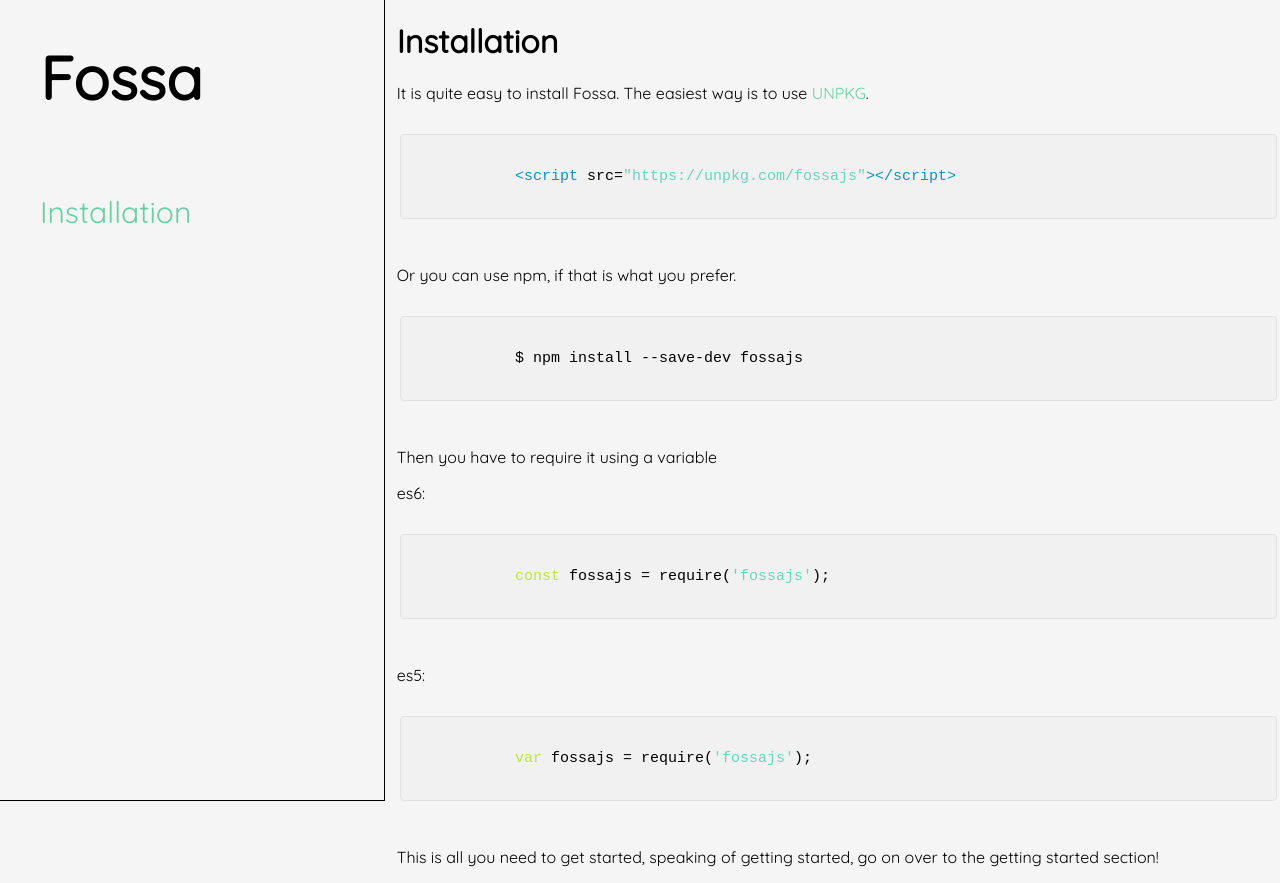
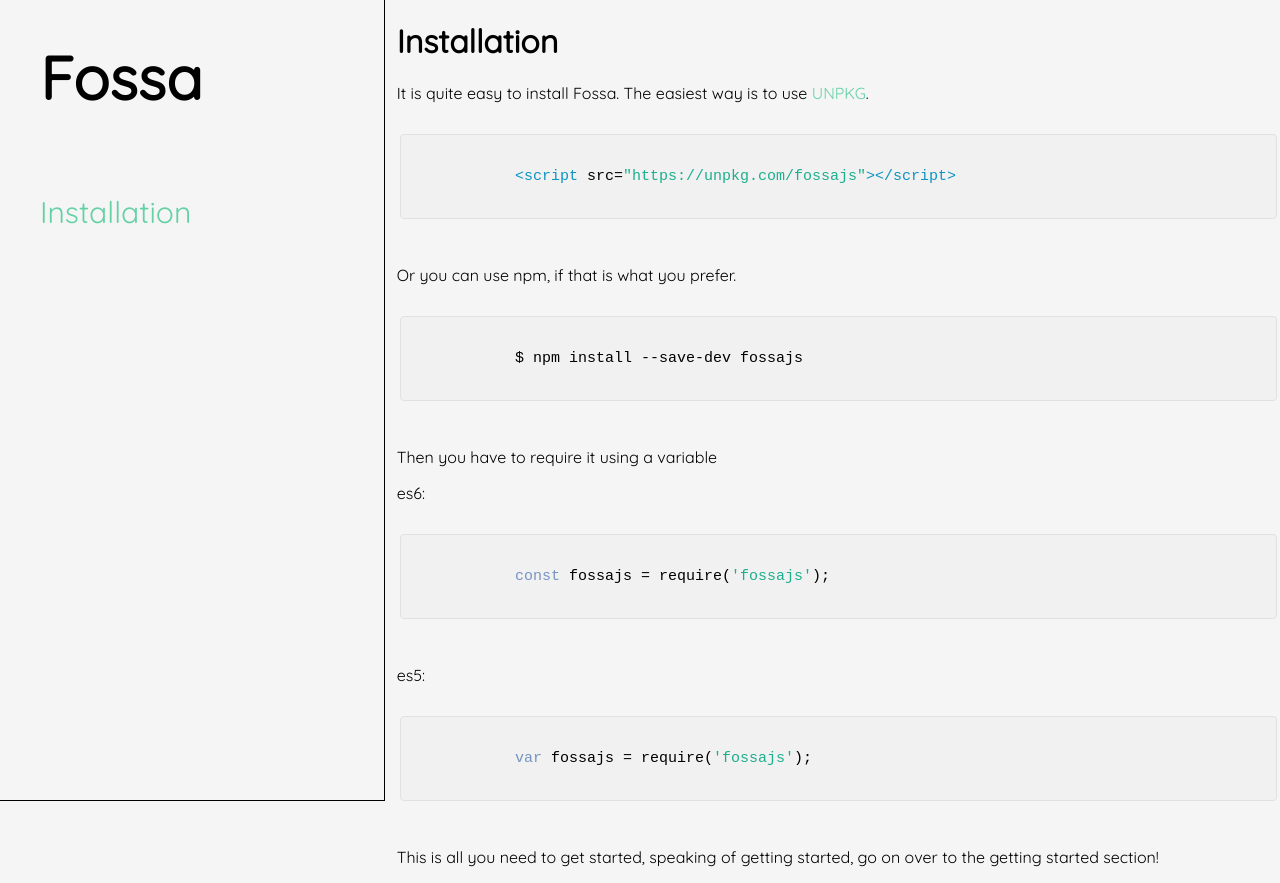
Before and after one commit to talonbragg/fossajs, a plain HTML site: page docs/install.html in a window 1280 px wide. Drawn offline with Linux system fonts and the light colour scheme.

Commit message:
Update install.css

```diff
--- a/docs/css/install.css
+++ b/docs/css/install.css
@@ -77,11 +77,11 @@
     color:#0d94c1;
 }
 .string {
-    color:#63d8bd;
+    color:#1caf8d;
 }
 .comment {
     color: #989898;
 }
 .var {
-    color:#bde539;
+    color:#7693c1;
 }
```
